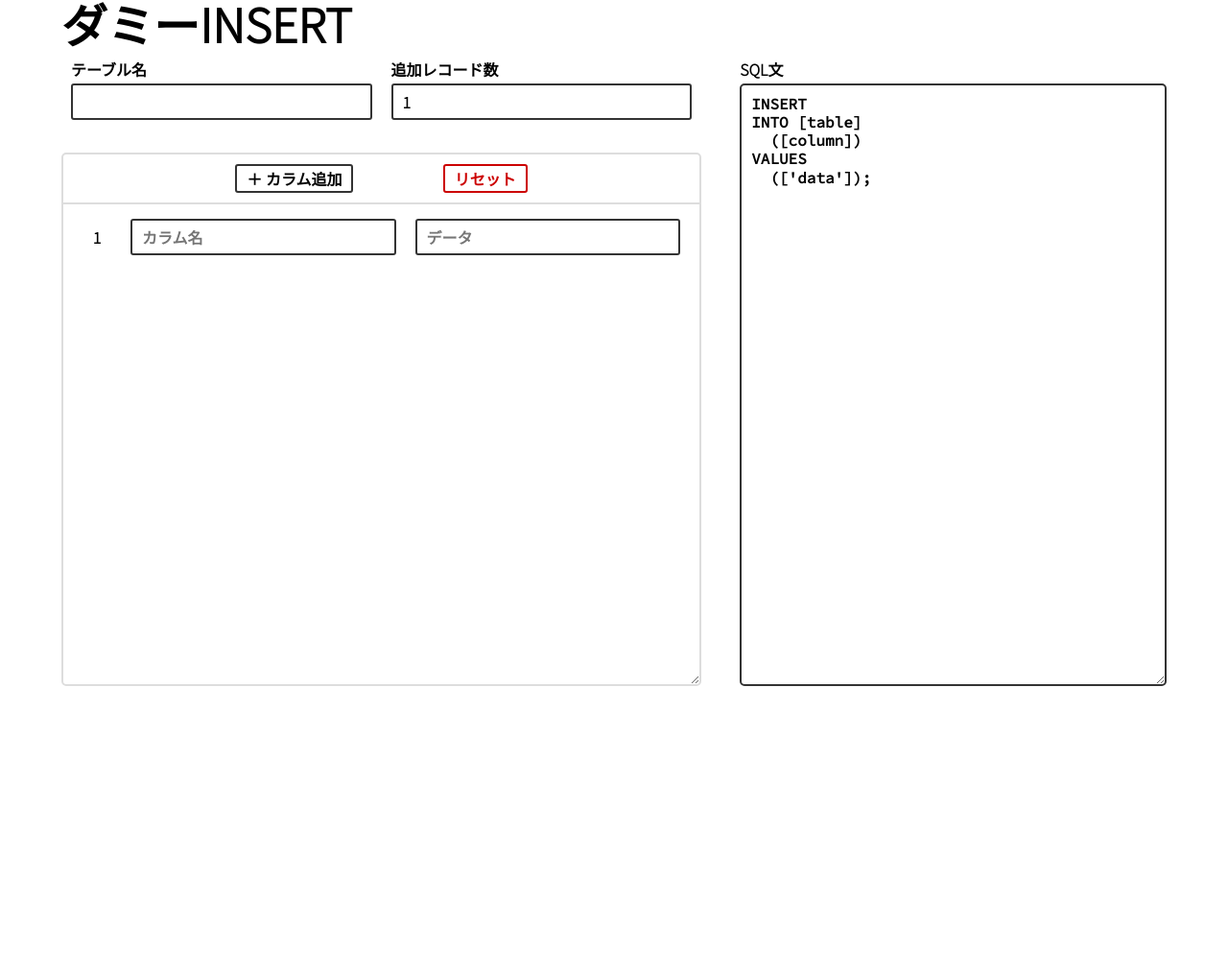
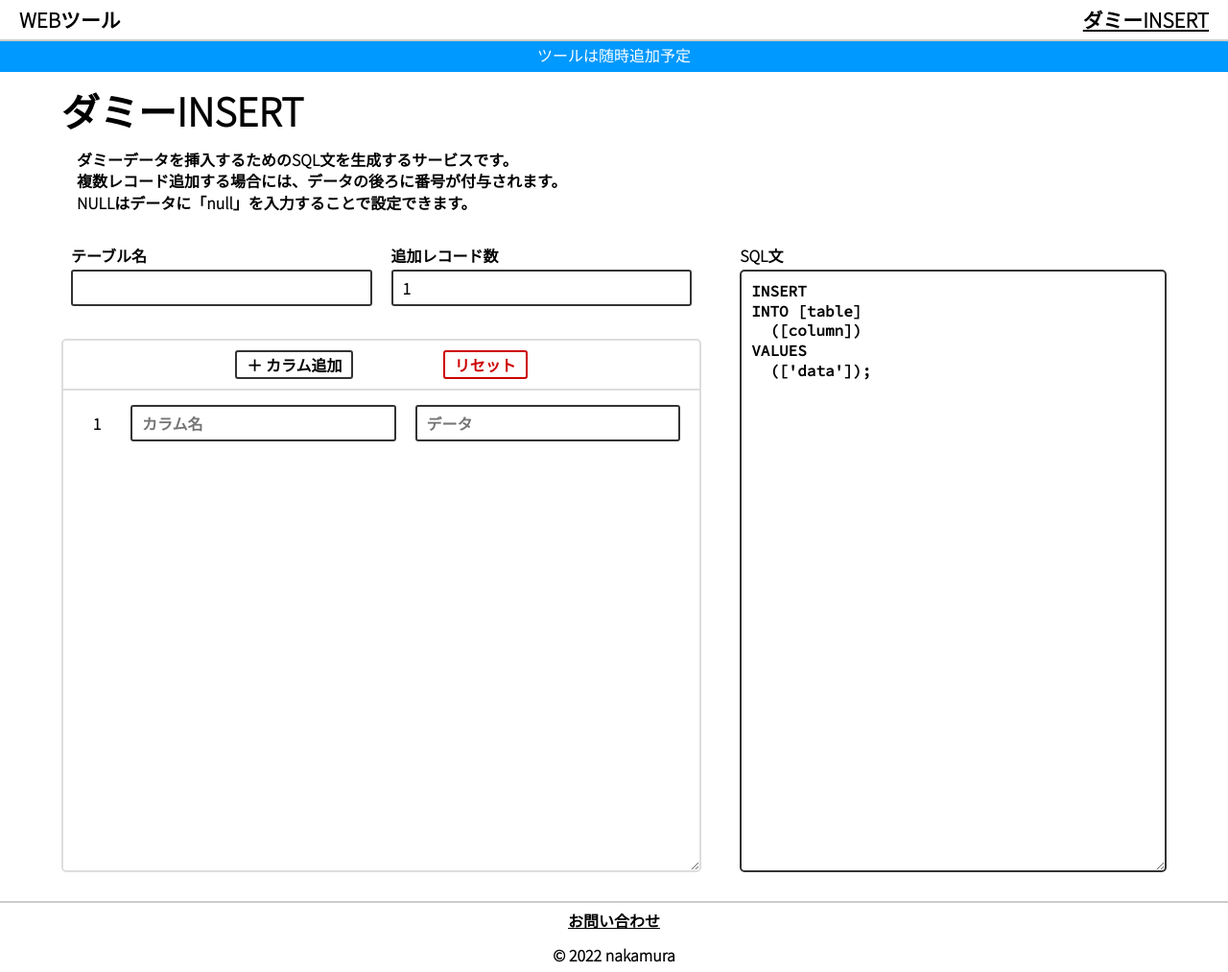
Before and after one commit to nakamura0238/dummy_insert, a Next.js app in the folder dummy_insert/: page / in a window 1280 px wide. Shown: the whole page at 96% size. Before the commit the page ends 800 px from the top, so only its background shows below. Built offline with nearby package versions, Linux system fonts and the light colour scheme.

Commit message:
Header, Footerの追加 お問い合わせフォームへのリンク作成

```diff
--- a/dummy_insert/pages/_app.tsx
+++ b/dummy_insert/pages/_app.tsx
@@ -3,6 +3,7 @@
 import type { AppProps } from 'next/app'
 import Head from "next/head"
 import { Layout } from './components/Layout'
+import { css } from '@emotion/react'
 
 function MyApp({ Component, pageProps }: AppProps) {
   return (
@@ -10,7 +11,7 @@
       <Head>
         <meta name="viewport" content="width=device-width, initial-scale=1.0" />
       </Head>
-      <Layout>
+      <Layout css={layout}>
         <Component {...pageProps} />
       </Layout>
     </>
@@ -18,3 +19,11 @@
 }
 
 export default MyApp
+
+const layout = css`
+  display: flex;
+  flex-direction: column;
+  min-height: 100vh;
+  font-family: 'Noto Sans JP', sans-serif;
+  font-weight: bold;
+`
--- a/dummy_insert/pages/components/Layout.tsx
+++ b/dummy_insert/pages/components/Layout.tsx
@@ -1,6 +1,8 @@
 import { ReactNode } from 'react'
 // import Head from 'next/head'
 import { css } from "@emotion/react"
+import Header from "./header"
+import Footer from "./footer"
 
 
 type Props = {
@@ -11,16 +13,20 @@
 export const Layout = ({ children }: Props) => {
 
   return (
-    <div css={homeMount}>
-      {children}
-    </div>
+    <>
+      <Header></Header>
+      <div css={homeMount}>
+        {children}
+      </div>
+      <Footer></Footer>
+    </>
   )
 }
 
 const homeMount = css`
   display: flex;
   flex-direction: column;
-  min-height: 100vh;
+  /* min-height: 100vh; */
   width: 90%;
   max-width: 1200px;
   margin: 0 auto;
--- /dev/null
+++ b/dummy_insert/pages/components/footer.tsx
@@ -0,0 +1,33 @@
+import Link from "next/link"
+import { css } from '@emotion/react'
+
+const Footer = () => {
+  return (
+    <footer css={footer}>
+      <Link href="https://docs.google.com/forms/d/e/1FAIpQLSe-NSLrd6lcqhJoJlup8q888iLFHZg8GWXAa81fFRQpX70NQQ/viewform?usp=sf_link">
+        <a>お問い合わせ</a>
+      </Link>
+      <p>&copy; 2022 nakamura</p>
+    </footer>
+  )
+}
+export default Footer
+
+const footer = css`
+  display: flex;
+  flex-direction: column;
+  justify-content: center;
+  align-items: center;
+  margin-top: auto;
+  border-top: 2px solid #cccccc;
+  background-color: #ffffff;
+  font-family: 'Noto Sans JP', sans-serif;
+  font-weight: bold;
+  a {
+    margin: 10px 0;
+    text-decoration: underline;
+  }
+  p {
+    padding: 10px;
+  }
+`
--- /dev/null
+++ b/dummy_insert/pages/components/header.tsx
@@ -0,0 +1,58 @@
+import Link from "next/link"
+import { css } from '@emotion/react'
+
+const Header = () => {
+  return(
+    <>
+      <header css={header}>
+        <p>WEBツール</p>
+        <div css={navigation}>
+          <Link href="/">
+            <a css={navItem}>
+              ダミーINSERT
+            </a>
+          </Link>
+        </div>
+      </header>
+      <div css={siteInfo}>ツールは随時追加予定</div>
+    </>
+
+  )
+}
+
+export default Header
+
+const header = css`
+  display: flex;
+  flex-direction: row;
+  justify-content: space-between;
+  align-items: center;
+  position: sticky;
+  top: 0;
+  padding: 10px 20px;
+  border-bottom: 2px solid #cccccc;
+  background-color: #ffffff;
+  font-family: 'Noto Sans JP', sans-serif;
+  font-size: 1.3rem;
+  font-weight: bold;
+`
+
+const navigation = css`
+  display: flex;
+  flex-direction: row;
+  align-items: center;
+`
+
+const navItem = css`
+  text-decoration: underline;
+  &:hover {
+    cursor: pointer;
+  }
+`
+
+const siteInfo = css`
+  text-align: center;
+  line-height: 2rem;
+  background-color: #0099ff;
+  color: #ffffff;
+`
--- a/dummy_insert/pages/index.tsx
+++ b/dummy_insert/pages/index.tsx
@@ -28,40 +28,40 @@
   // テーブル名の設定
   const onChangeTableName = (event: React.ChangeEvent<HTMLInputElement>) => {
     // 半角英数字、ハイフン、アンダースコア
-    if (/^[0-9a-zA-Z-_]+$/.test(event.target.value)) {
+    if (/^[0-9a-zA-Z-_]+$/.test(event.currentTarget.value)) {
       setTableError(false)
-      setFirst("INSERT \nINTO " + event.target.value)
+      setFirst("INSERT \nINTO " + event.currentTarget.value)
     } else {
-      if (event.target.value) {
+      if (event.currentTarget.value) {
         setTableError(true)
       } else {
         setTableError(false)
         setFirst("INSERT \nINTO [table]")
       }
     }
-    setTableName(event.target.value)
+    setTableName(event.currentTarget.value)
   }
 
   // 追加レコード数の設定
   const onChangeAddCount = (event: React.ChangeEvent<HTMLInputElement>) => {
     // 半角数字のみ
-    if (/^[0-9]+$/.test(event.target.value)) {
+    if (/^[0-9]+$/.test(event.currentTarget.value)) {
       setAddCountError(false)
     } else {
       setAddCountError(true)
     }
-    setAddCount(event.target.value)
+    setAddCount(event.currentTarget.value)
   }
 
   // カラム名の設定
   const onChangeColumn = (event: React.ChangeEvent<HTMLInputElement>, index: number) => {
     // 半角英数字、ハイフン、アンダースコア
-    if (/^[0-9a-zA-Z-_]+$/.test(event.target.value)) {
+    if (/^[0-9a-zA-Z-_]+$/.test(event.currentTarget.value)) {
       columns[index].colError = false
     } else {
       columns[index].colError = true
     }
-    columns[index].column = event.target.value
+    columns[index].column = event.currentTarget.value
     setColumn([...columns])
   }
 
@@ -72,7 +72,7 @@
     // }else {
     //   columns[index].dataError = true
     // }
-    columns[index].data = event.target.value
+    columns[index].data = event.currentTarget.value
     setColumn([...columns])
   }
 
@@ -192,12 +192,14 @@
 
   return (
     <>
-      <div>
+      <div css={infoArea}>
         <h1>ダミーINSERT</h1>
+        <p>ダミーデータを挿入するためのSQL文を生成するサービスです。</p>
+        <p>複数レコード追加する場合には、データの後ろに番号が付与されます。</p>
+        <p>NULLはデータに「null」を入力することで設定できます。</p>
       </div>
       <div css={container}>
         <div css={formArea}>
-        {/* <button onClick={allReset}>全てをリセット</button> */}
           <div css={topFormArea}>
             <div css={topFormItem}>
               <label htmlFor='tableName'><span>テーブル名</span></label>
@@ -240,7 +242,7 @@
 
         <div css={exportArea}>
           <label htmlFor='exportArea'><span css={css`display: inline-block; line-height: 1.8rem;`}>SQL文</span></label>
-          <textarea id='exportArea' css={css`width: 100%;`} readOnly value={first + second + third}>
+          <textarea id='exportArea' css={css`width: 100%;`} onClick={event => {event.currentTarget.select()}} value={first + second + third} readOnly>
 
           </textarea>
         </div>
@@ -254,8 +256,20 @@
 const container = css`
   display: flex;
   flex-direction: row;
-  min-width: 640px;
+  min-width: 700px;
   padding-bottom: 30px;
+`
+
+const infoArea = css`
+  padding: 20px 0;
+  h1 {
+    padding-bottom: 20px;
+    font-size: 2.5rem;
+  }
+  p {
+    padding-left: 1rem;
+    line-height: 1.4rem;
+  }
 `
 
 const formArea = css`
@@ -326,7 +340,7 @@
 
 const formScroll = css`
   height: 500px;
-  min-height: calc(1.5rem + 20px);
+  min-height: calc(1.5rem + 35px);
   padding: 10px;
   overflow: auto;
   resize: vertical;
@@ -386,7 +400,7 @@
     border: 2px solid #333333;
     border-radius: 5px;
     font-family: 'Source Code Pro', monospace;
-    line-height: 1.2rem;
+    line-height: 1.3rem;
     resize: vertical;
   }
 `
```
